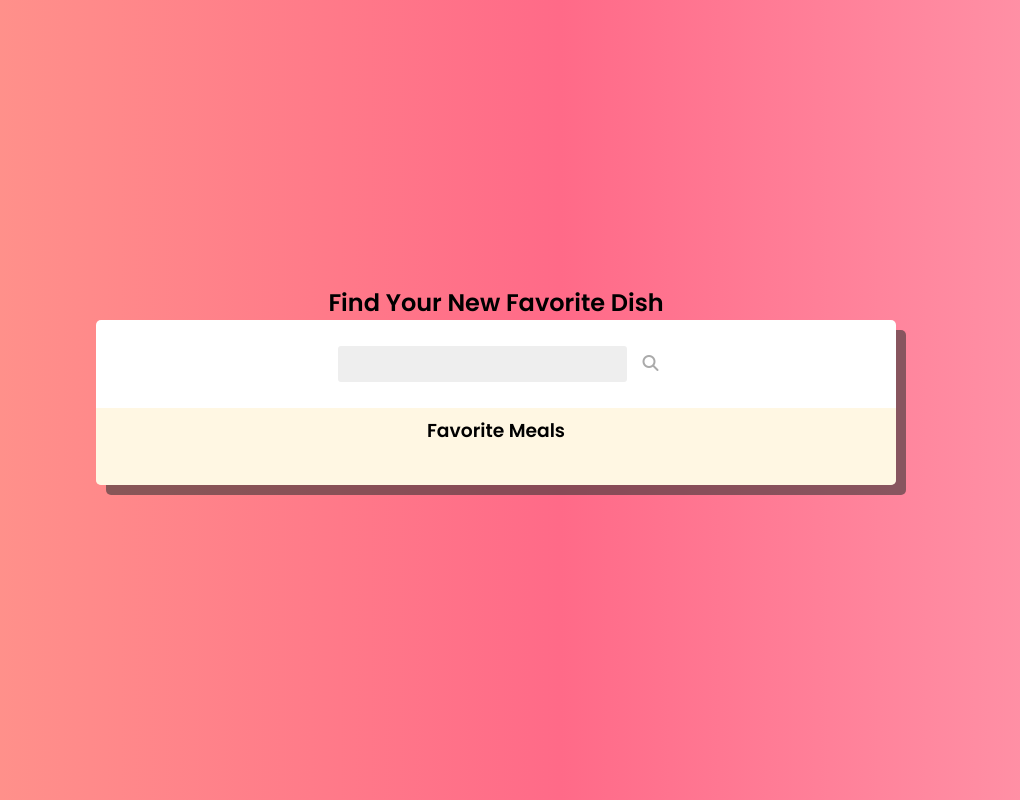
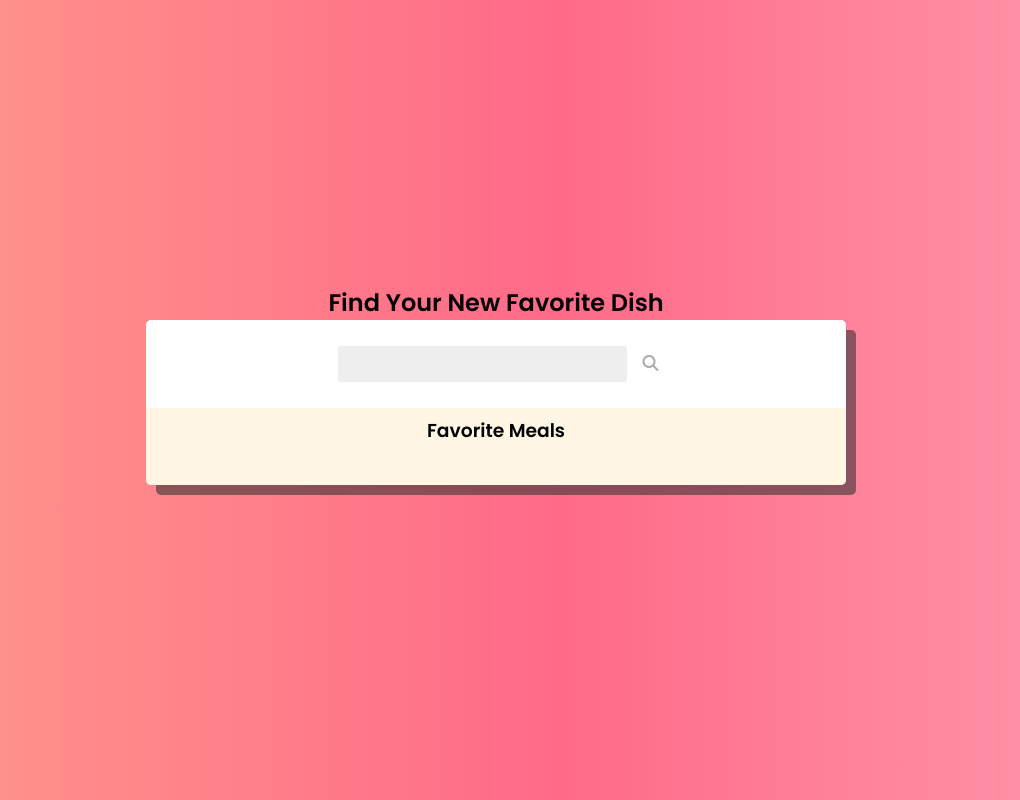
Before and after one commit to gcastrocastro/recipe-app, a plain HTML site: page index.html in a window 1280 px wide. Shown: the whole page, without its empty margins (144-1164 px from the left). Drawn offline with Linux system fonts and the light colour scheme; no server answers.

Commit message:
second commit

```diff
--- a/style.css
+++ b/style.css
@@ -22,7 +22,7 @@ img {
 
 .mobile-container{
     /* this is to make it look like a mobile device */
-    width:800px;
+    width:400px;
     height: auto;
     background-color: #FFF;
     box-shadow: 10px 10px #33333394;
@@ -221,3 +221,11 @@ h2{
 h3{
     margin:0;
 }
+
+@media (min-width: 750px) and (max-width: 2000px){
+    .mobile-container{
+        /* this is to make it look like a mobile device */
+        width:700px;
+        height: auto;
+    }
+}
```
